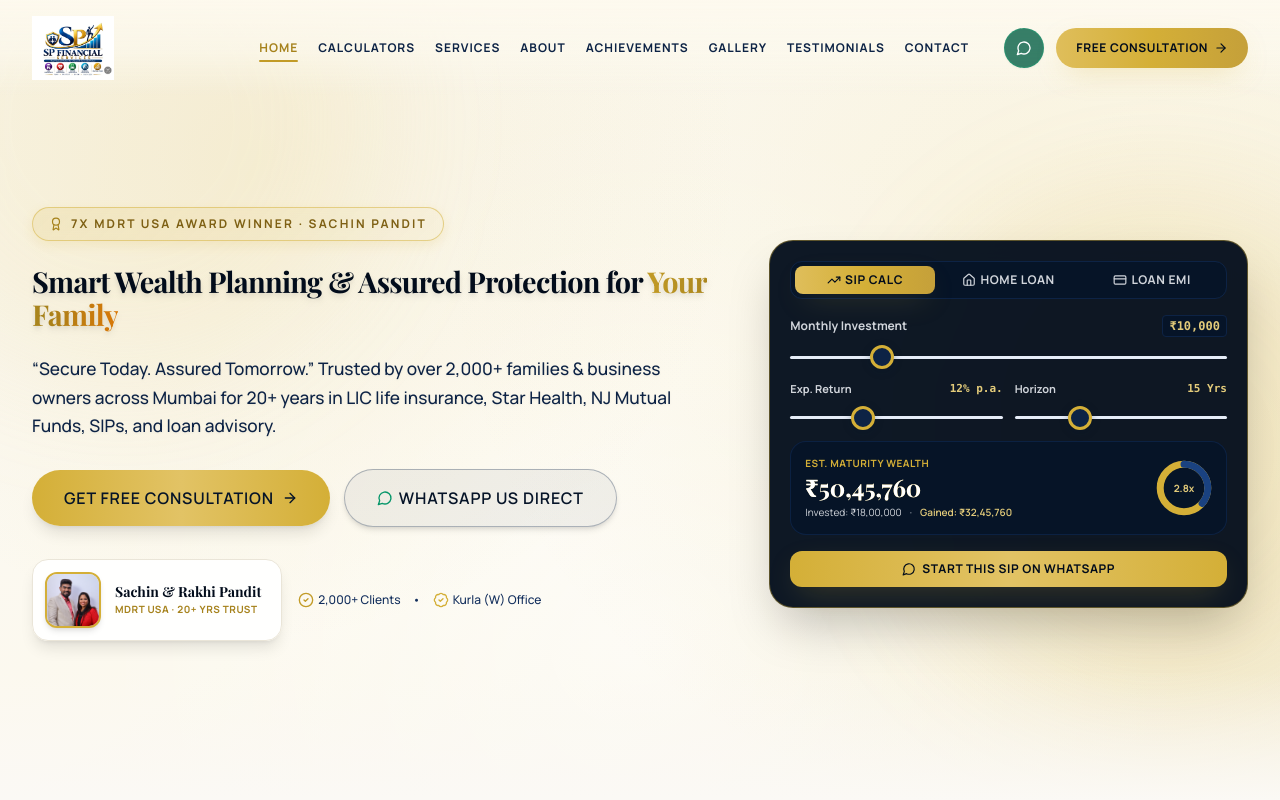
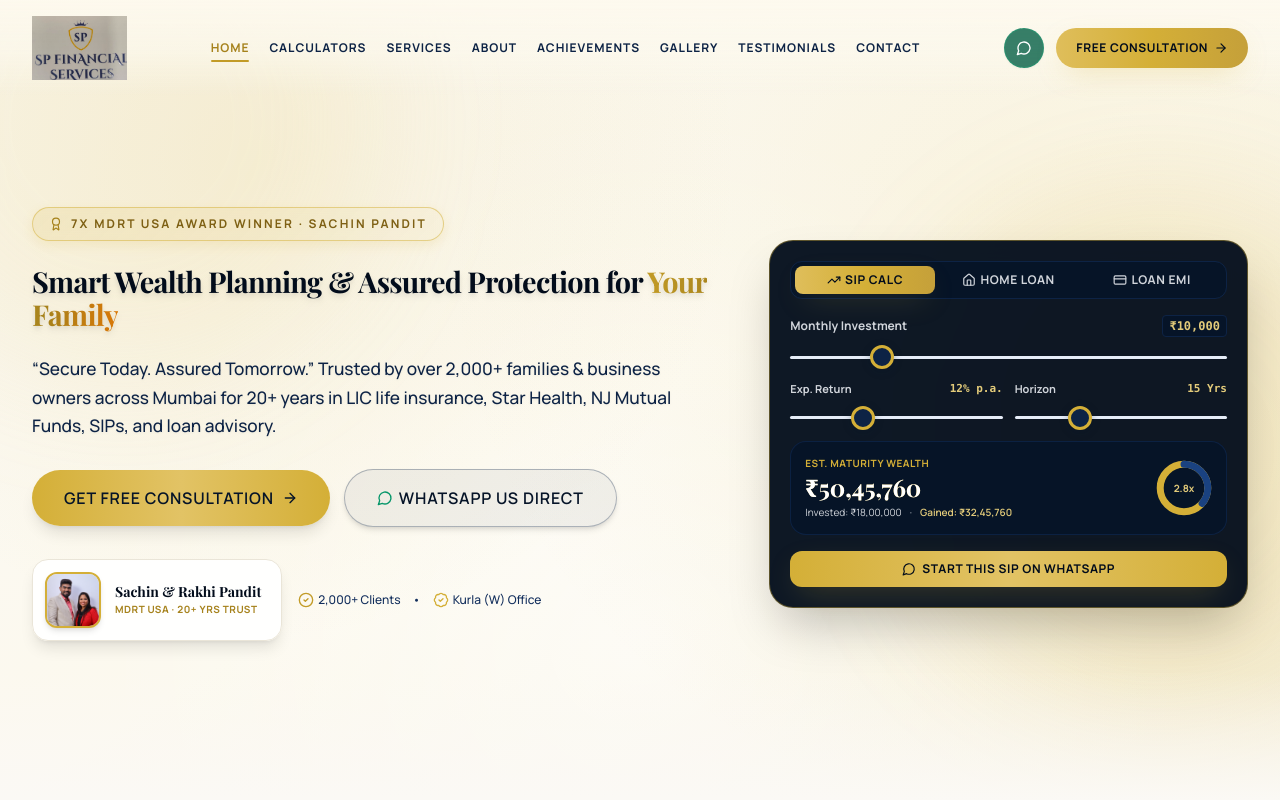
Before and after one commit to dakshch-07/SP-financial-services, a Next.js app: page / in a window 1280 px wide. Shown: the top 800 px of the page. Built offline with nearby package versions, Linux system fonts and the light colour scheme; a web font is replaced by a local one.

Commit message:
Update logo to the new shield logo across the site and adjust preloader to light theme

```diff
--- a/components/Logo.tsx
+++ b/components/Logo.tsx
@@ -12,10 +12,10 @@
 }
 
 export const Logo: React.FC<LogoProps> = ({
+  variant = "dark",
   size = "md",
   className = "",
 }) => {
-  // Use explicit height rather than aspect-ratio padding to fit properly inside flex header
   const heightClasses = {
     sm: "h-12",
     md: "h-14 sm:h-16",
@@ -24,10 +24,13 @@
 
   return (
     <Link href="/" className={`inline-flex items-center group select-none ${className}`}>
-      {/* We set height based on size, and width will auto-adjust since we use object-contain */}
-      <div className={`relative w-40 sm:w-48 ${heightClasses}`}>
+      <div
+        className={`relative ${heightClasses} aspect-[1.48] ${
+          variant === "dark" ? "mix-blend-multiply" : "bg-white p-1 rounded-xl shadow-sm"
+        }`}
+      >
         <Image
-          src="/images/logo.png"
+          src="/images/logo-new.png"
           alt="SP Financial Services"
           fill
           className="object-contain object-left"
--- a/components/Preloader.tsx
+++ b/components/Preloader.tsx
@@ -9,7 +9,7 @@
   const shouldReduceMotion = useReducedMotion();
 
   useEffect(() => {
-    const hasSeenPreloader = sessionStorage.getItem("sp_preloader_seen_v9");
+    const hasSeenPreloader = sessionStorage.getItem("sp_preloader_seen_v10");
     if (hasSeenPreloader || shouldReduceMotion) {
       setIsLoading(false);
       return;
@@ -17,7 +17,7 @@
 
     const timer = setTimeout(() => {
       setIsLoading(false);
-      sessionStorage.setItem("sp_preloader_seen_v9", "true");
+      sessionStorage.setItem("sp_preloader_seen_v10", "true");
     }, 1500);
 
     return () => clearTimeout(timer);
@@ -25,7 +25,7 @@
 
   const handleSkip = () => {
     setIsLoading(false);
-    sessionStorage.setItem("sp_preloader_seen_v9", "true");
+    sessionStorage.setItem("sp_preloader_seen_v10", "true");
   };
 
   return (
@@ -39,7 +39,7 @@
             transition: { duration: 0.65, ease: [0.76, 0, 0.24, 1] },
           }}
           onClick={handleSkip}
-          className="fixed inset-0 z-[9999] flex flex-col items-center justify-center bg-[#020C1B] text-white cursor-pointer select-none overflow-hidden"
+          className="fixed inset-0 z-[9999] flex flex-col items-center justify-center bg-[#FCF9EE] text-forest-950 cursor-pointer select-none overflow-hidden"
           aria-label="SP Financial Services loading - Click to skip"
         >
           <div className="relative flex flex-col items-center max-w-md px-6 text-center">
@@ -49,20 +49,20 @@
               initial={{ scale: 0.85, opacity: 0 }}
               animate={{ scale: 1, opacity: 1 }}
               transition={{ duration: 0.7, ease: "easeOut" }}
-              className="relative w-64 sm:w-80 drop-shadow-[0_0_30px_rgba(212,175,55,0.15)] flex justify-center items-center"
+              className="relative w-64 sm:w-80 mix-blend-multiply flex justify-center items-center"
             >
               <Image
-                src="/images/logo.png"
+                src="/images/logo-new.png"
                 alt="SP Financial Services Logo"
                 width={320}
-                height={240}
+                height={215}
                 className="w-full h-auto object-contain"
                 priority
               />
             </motion.div>
 
             {/* Gold Underline Sweep Indicator */}
-            <div className="relative w-40 h-[2px] bg-white/5 mt-8 overflow-hidden rounded-full">
+            <div className="relative w-40 h-[2px] bg-forest-900/10 mt-8 overflow-hidden rounded-full">
               <motion.div
                 initial={{ x: "-100%" }}
                 animate={{ x: "100%" }}
```
Also changed, not shown: public/images/logo-new.png (added).
